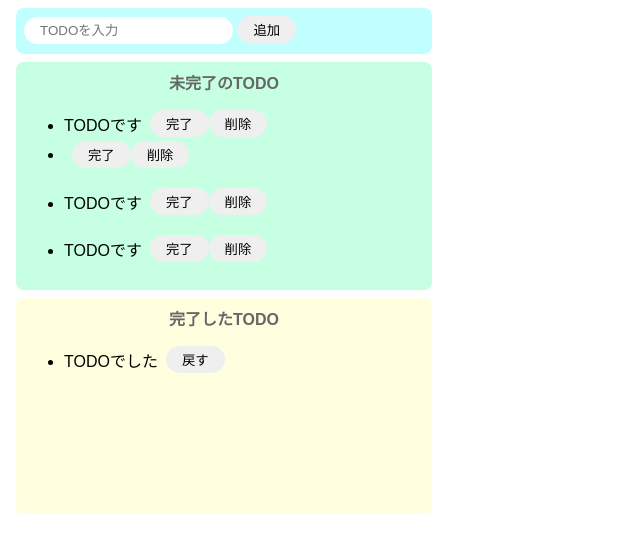
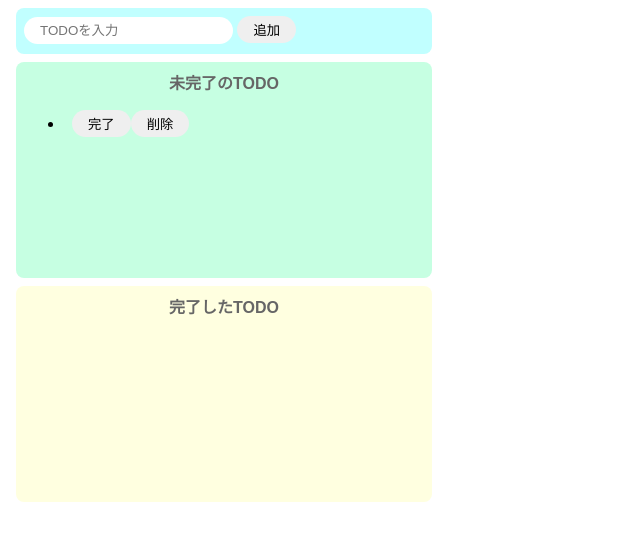
Before and after one commit to project-sa-git/todo-js, a website built with Parcel: page index.html in a window 1280 px wide. Both pictures are taken after a click on the button "追加". Shown: the whole page, without its empty margins (0-640 px from the left). Built offline with nearby package versions, Linux system fonts and the light colour scheme.

Commit message:
戻るボタンの修正を除き実装完了

```diff
--- a/index.html
+++ b/index.html
@@ -12,36 +12,13 @@
     </div>
     <div class="incomplete-area">
       <p class="title">未完了のTODO</p>
-      <ul id="incomplete-list">
-        <div class="list-row">
-          <li>TODOです</li>
-          <button>完了</button>
-          <button>削除</button>
-        </div>
-      </ul>
-      <ul>
-        <div class="list-row">
-          <li>TODOです</li>
-          <button>完了</button>
-          <button>削除</button>
-        </div>
-      </ul>
-      <ul>
-        <div class="list-row">
-          <li>TODOです</li>
-          <button>完了</button>
-          <button>削除</button>
-        </div>
-      </ul>
+      <ul id="incomplete-list"></ul>
+      <ul></ul>
+      <ul></ul>
     </div>
     <div class="complete-area">
       <p class="title">完了したTODO</p>
-      <ul id="complete-list">
-        <div class="list-row">
-          <li>TODOでした</li>
-          <button>戻す</button>
-        </div>
-      </ul>
+      <ul id="complete-list"></ul>
     </div>
 
     <script src="src/index.js"></script>
--- a/src/index.js
+++ b/src/index.js
@@ -5,13 +5,23 @@ const onClickAdd = () => {
   const inputText = document.getElementById("add-text").value;
   document.getElementById("add-text").value = "";
 
+  createIncompleteList(inputText);
+};
+
+// 未完了リストから指定の要素を削除
+const deleteFromIncompleteList = (target) => {
+  document.getElementById("incomplete-list").removeChild(target);
+};
+
+// 未完了リストに追加する関数
+const createIncompleteList = (text) => {
   // div生成("div"タグを生成する)
   const div = document.createElement("div");
   div.className = "list-row"; // コンソールで<div class="list-row"></div>
 
   // liタグ生成
   const li = document.createElement("li");
-  li.innerText = inputText; // コンソールで<li>dddd</li>
+  li.innerText = text; // コンソールで<li>dddd</li>
 
   // button(完了)タグ生成
   const completeButton = document.createElement("button");
@@ -37,6 +47,15 @@ const onClickAdd = () => {
     // 戻すbuttonタグ作成
     const backButton = document.createElement("button");
     backButton.innerText = "戻す";
+    backButton.addEventListener("click", () => {
+      // 押された戻すボタンのdivタグを削除
+      const deleteTarget = backButton.parentNode;
+      // document.getElementById("complete-list").removeChild("deleteTarget");
+
+      // テキスト取得
+      const text = backButton.parentNode.firstElementChild.innerText;
+      console.log(text);
+    });
 
     // divタグの子要素に各要素を設定
     addTarget.appendChild(li);
@@ -63,11 +82,6 @@ const onClickAdd = () => {
   document.getElementById("incomplete-list").appendChild(div);
 };
 
-// 未完了リストから指定の要素を削除
-const deleteFromIncompleteList = (target) => {
-  document.getElementById("incomplete-list").removeChild(target);
-};
-
 document
   .getElementById("add-button")
   .addEventListener("click", () => onClickAdd());
```
